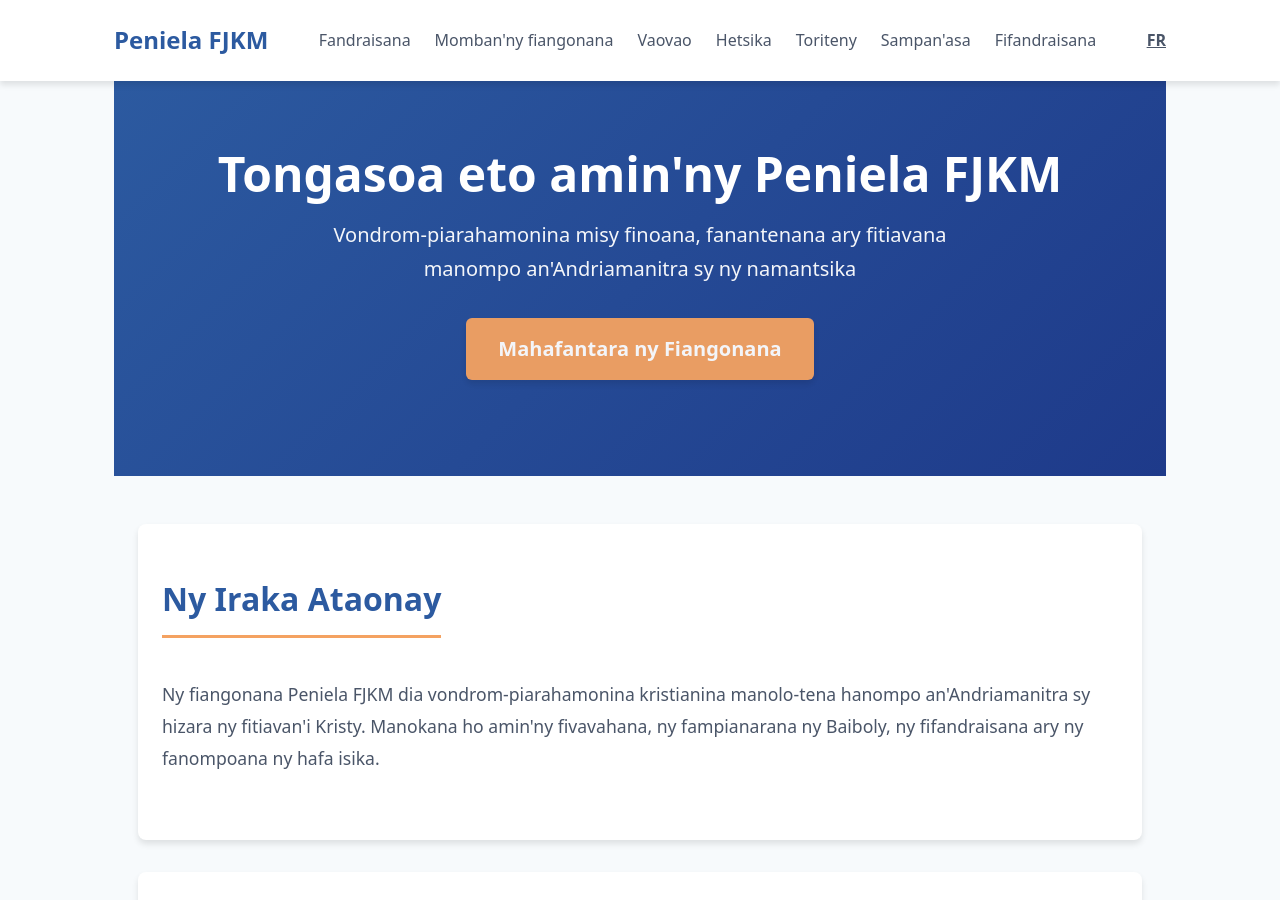
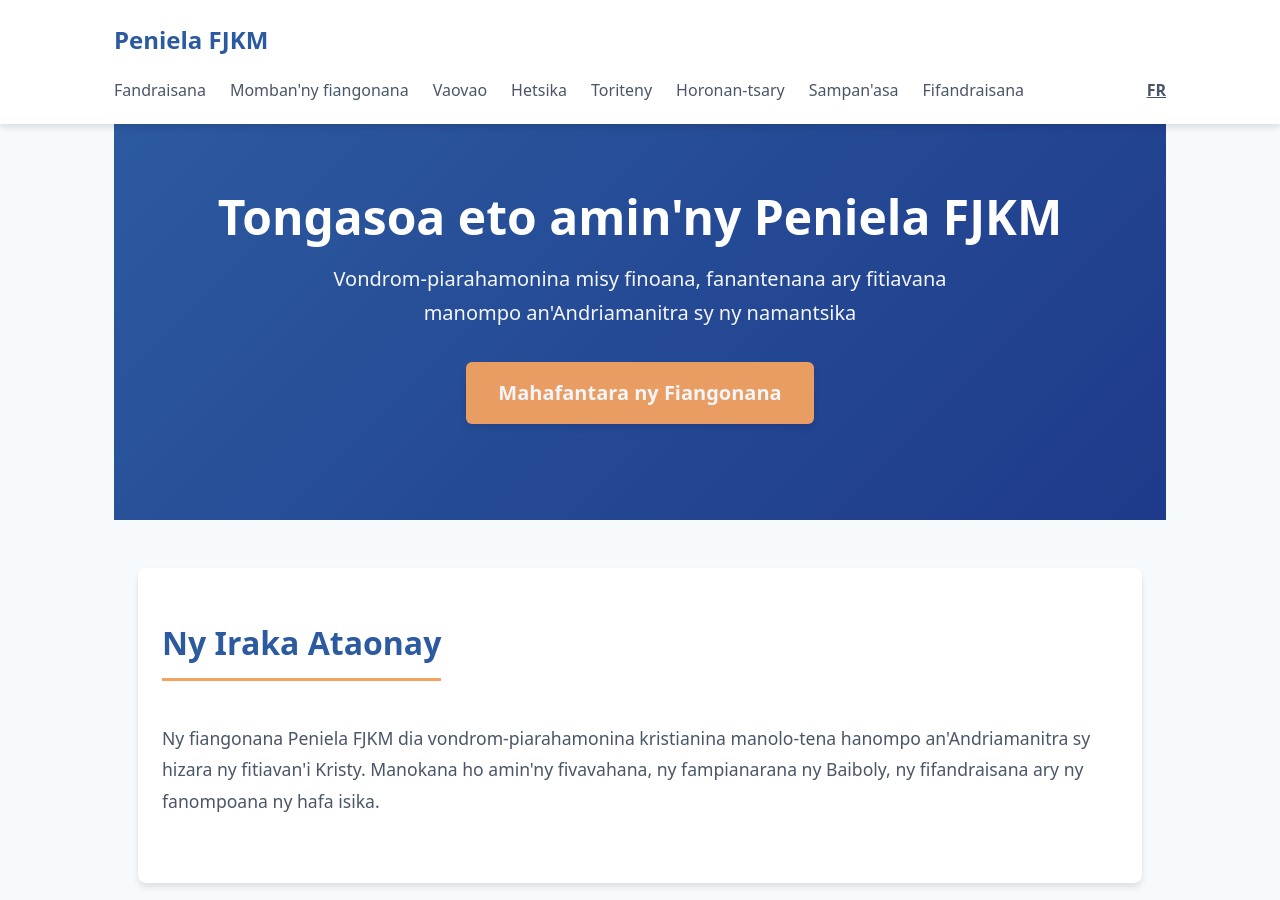
Before and after one commit to Ramaronera/fjkm-peniela, a Jekyll site: the page built from mg/index.md, in a window 1280 px wide and 900 px high. Built offline with Jekyll 4.4.1, drawn with Linux system fonts in a browser that asks for light colours.

```diff
--- a/_includes/nav.html
+++ b/_includes/nav.html
@@ -6,6 +6,7 @@
   <a href="{{ '/' | append: page.lang | append: '/' | append: R.news       | append: '/' | relative_url }}">{{ L.menu.news }}</a>
   <a href="{{ '/' | append: page.lang | append: '/' | append: R.events     | append: '/' | relative_url }}">{{ L.menu.events }}</a>
   <a href="{{ '/' | append: page.lang | append: '/' | append: R.sermons    | append: '/' | relative_url }}">{{ L.menu.sermons }}</a>
+  <a href="{{ '/' | append: page.lang | append: '/' | append: R.videos     | append: '/' | relative_url }}">{{ L.menu.videos }}</a>
   <a href="{{ '/' | append: page.lang | append: '/' | append: R.ministries | append: '/' | relative_url }}">{{ L.menu.ministries }}</a>
   <a href="{{ '/' | append: page.lang | append: '/' | append: R.contact    | append: '/' | relative_url }}">{{ L.menu.contact }}</a>
 </nav>
```
